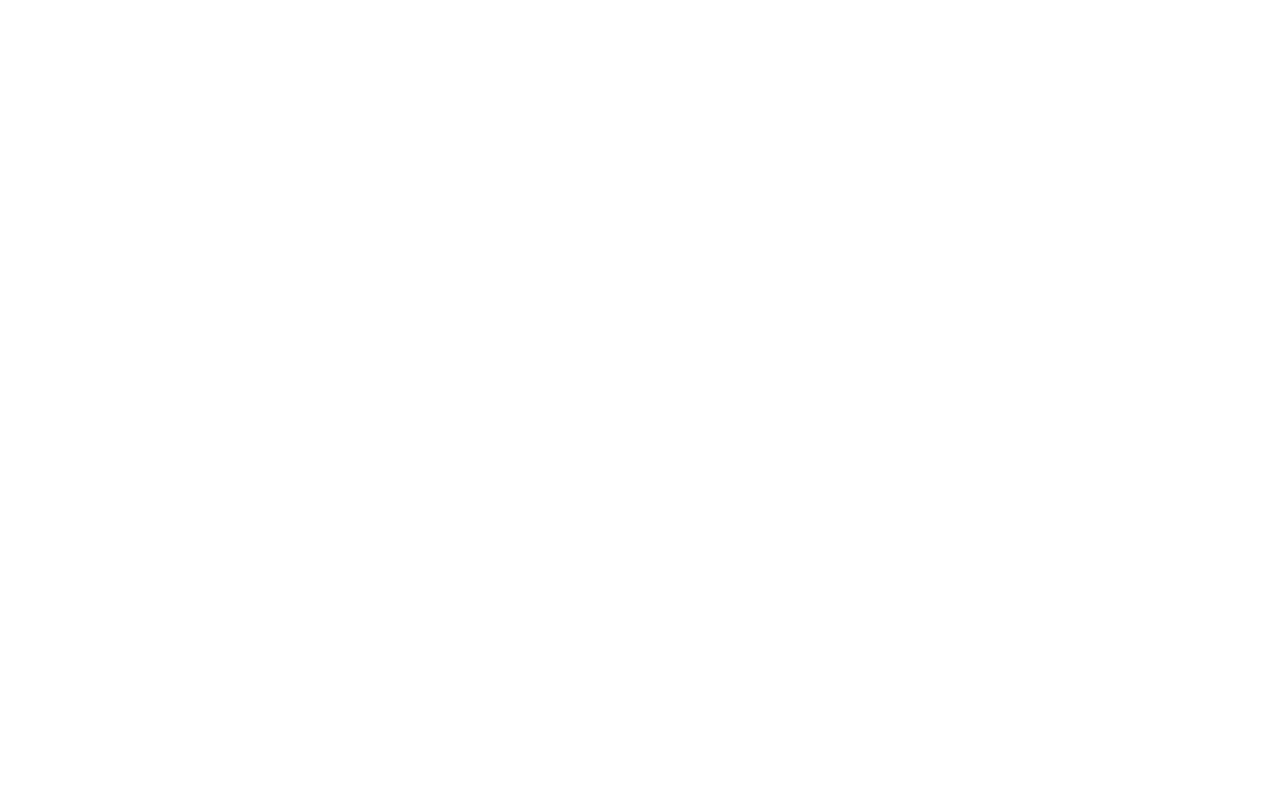
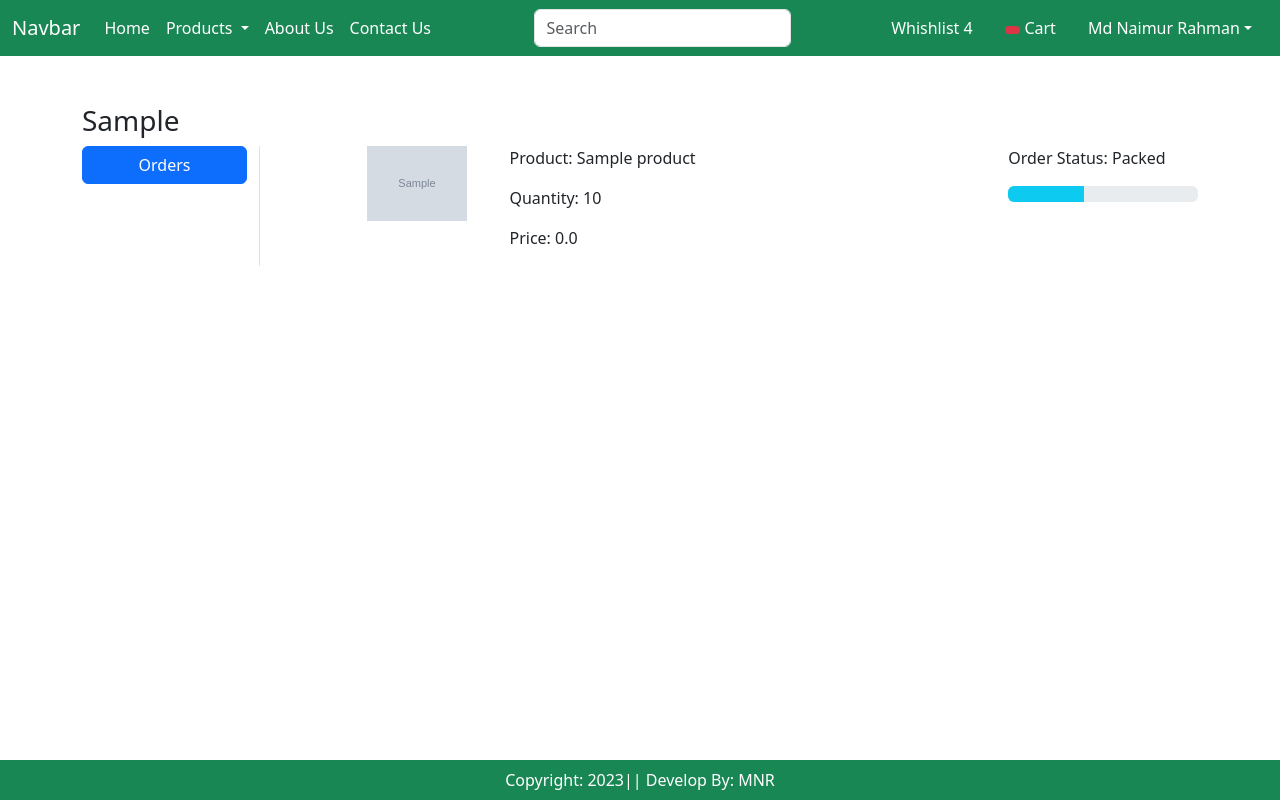
Before and after one commit to mdnaimur/Ecommerce_Django, a Django app: page /orders/ in a window 1280 px wide. Before the commit the page is empty. Run offline with Django 4.2, Linux system fonts and the light colour scheme; a user stored in the database is signed in; tables that the repository leaves empty hold one stand-in row (values such as "Sample post"); grey boxes marked "Sample" are stand-in pictures; some libraries are stand-ins or nearby versions.

Commit message:
order method implement

```diff
--- a/ecommerce_dajngo/basic/templates/basic/base.html
+++ b/ecommerce_dajngo/basic/templates/basic/base.html
@@ -61,7 +61,7 @@
               <a href="#" class="nav-link text-white">Whishlist 4</a>
             </li>
             <li class="nav-item mx-2">
-              <a href="{% url 'cart' %}" class="nav-link text-white">Cart 7</a>
+              <a href="{% url 'cart' %}" class="nav-link text-white"> <span class="badge bg-danger"> {% if totalitem > 0 %} {{totalitem}} {% endif %} </span>  Cart </a>
             </li>
 
             {% else %}
@@ -82,7 +82,7 @@
                   </a>
                 </li>
                 <li>
-                  <a class="dropdown-item" href="">
+                  <a class="dropdown-item" href="{% url 'orders' %}">
                     Orders
                   </a>
                 </li>
--- a/ecommerce_dajngo/basic/templates/product/orders.html
+++ b/ecommerce_dajngo/basic/templates/product/orders.html
@@ -0,0 +1,65 @@
+{% extends "basic/base.html" %}
+
+{% load static %}
+{% block title %}
+Buy Now
+{% endblock title %}
+
+
+{% block content %}
+<div class="container my-5">
+    <div class="row">
+        <h3> <span class="text-capitalize"> {{request.user}} </span> </h3>
+        <div class="col-sm-2 border-end">
+            <ul class="list-unstyled">
+                <li class="d-grid">
+                    <a href="{% url 'orders' %}" class="btn btn-primary">Orders</a>
+                </li>
+            </ul>
+        </div>
+        <div class="col-sm-9 offset-sm-1">
+            {% for op in order_placed %}
+                <div class="row">
+                    <div class="col-sm-2">
+                        <img src="{{op.product.product_image.url}}" height="100" width="100" alt="" class="img-fluid">
+                    </div>
+                    <div class="col-sm-7">
+                        <p>Product: {{op.product.title}} </p>
+                        <p>Quantity: {{op.quantity}} </p>
+                        <p>Price: {{op.total_cost}} </p>
+                    </div>
+                    <div class="col-sm-3">
+                        <p>Order Status: {{op.status}} </p>
+                        {% if op.status == "Accepted" %}
+                        <div class="progress">
+                            <div class="progress-bar" role="progressbar" style="width:20%" aria-valueno="20" aria-valuemin="0" aria-valuemax="100" ></div>
+                        </div>
+                        {% endif %}
+                        {% if op.status == "Packed" %}
+                        <div class="progress">
+                            <div class="progress-bar bg-info" role="progressbar" style="width:40%" aria-valueno="40" aria-valuemin="0" aria-valuemax="100" ></div>
+                        </div>
+                        {% endif %}
+                        {% if op.status == 'On The Way' %}
+                        <div class="progress">
+                            <div class="progress-bar bg-warning" role="progressbar" style="width:70%" aria-valueno="70" aria-valuemin="0" aria-valuemax="100" ></div>
+                        </div>
+                        {% endif %}
+                        {% if op.status == 'Delivered' %}
+                        <div class="progress">
+                            <div class="progress-bar bg-success" role="progressbar" style="width:100%" aria-valueno="100" aria-valuemin="0" aria-valuemax="100" ></div>
+                        </div>
+                        {% endif %}
+                        {% if op.status == 'Cancel' %}
+                        <div class="progress">
+                            <div class="progress-bar bg-danger" role="progressbar" style="width:100%" aria-valueno="100" aria-valuemin="0" aria-valuemax="100" ></div>
+                        </div>
+                        {% endif %}
+                    </div>
+                </div>
+            {% endfor %}
+        </div>
+    </div>
+</div>
+
+{% endblock content %}
--- a/ecommerce_dajngo/basic/views.py
+++ b/ecommerce_dajngo/basic/views.py
@@ -12,19 +12,32 @@ from django.conf import settings
 
 
 def home(request):
-    return render(request, 'basic/home.html')
+    totoalitem = 0
+    if request.user.is_authenticated:
+        totalitem = len(Cart.objects.filter(user=request.user))
+    return render(request, 'basic/home.html', locals())
 
 
 def about(request):
-    return render(request, 'basic/about.html')
+    totoalitem = 0
+    if request.user.is_authenticated:
+        totalitem = len(Cart.objects.filter(user=request.user))
+    return render(request, 'basic/about.html', locals())
 
 
 def contact(request):
-    return render(request, 'basic/contact.html')
+    totoalitem = 0
+    if request.user.is_authenticated:
+        totalitem = len(Cart.objects.filter(user=request.user))
+    return render(request, 'basic/contact.html', locals())
 
 
 class CategoryView(View):
     def get(self, request, val):
+        totoalitem = 0
+        if request.user.is_authenticated:
+            totalitem = len(Cart.objects.filter(user=request.user))
+
         products = Product.objects.filter(category=val)
         title = Product.objects.filter(category=val).values(
             'title')
@@ -36,6 +49,9 @@ class CategoryTitle(View):
         products = Product.objects.filter(title=val)
         title = Product.objects.filter(category=products[0].category).values(
             'title')
+        totoalitem = 0
+        if request.user.is_authenticated:
+            totalitem = len(Cart.objects.filter(user=request.user))
         return render(request, "basic/category.html", locals())
 
 
@@ -174,7 +190,7 @@ class Checkout(View):
         payment_response = client.order.create(data=data)
       #  test = {'id': 'order_MoMjDCTdxkF9T6', 'entity': 'order', 'amount': 8500, 'amount_paid': 0, 'amount_due': 8500, 'currency': 'BDT', 'receipt': 'order_rcptid_12', 'offer_id': None, 'status': 'created', 'attempts': 0, 'notes': [], 'created_at': 1697347353}
 
-        print(payment_response)
+        # print(payment_response)
         order_id = payment_response['id']
         order_status = payment_response['status']
         if order_status == 'created':
@@ -204,7 +220,7 @@ def payment_done(request):
 
 
 def orders(request):
-    order_palced = OrderPlaced.objects.filter(user=request.user)
+    order_placed = OrderPlaced.objects.filter(user=request.user)
     return render(request, 'product/orders.html', locals())
 
 
```
